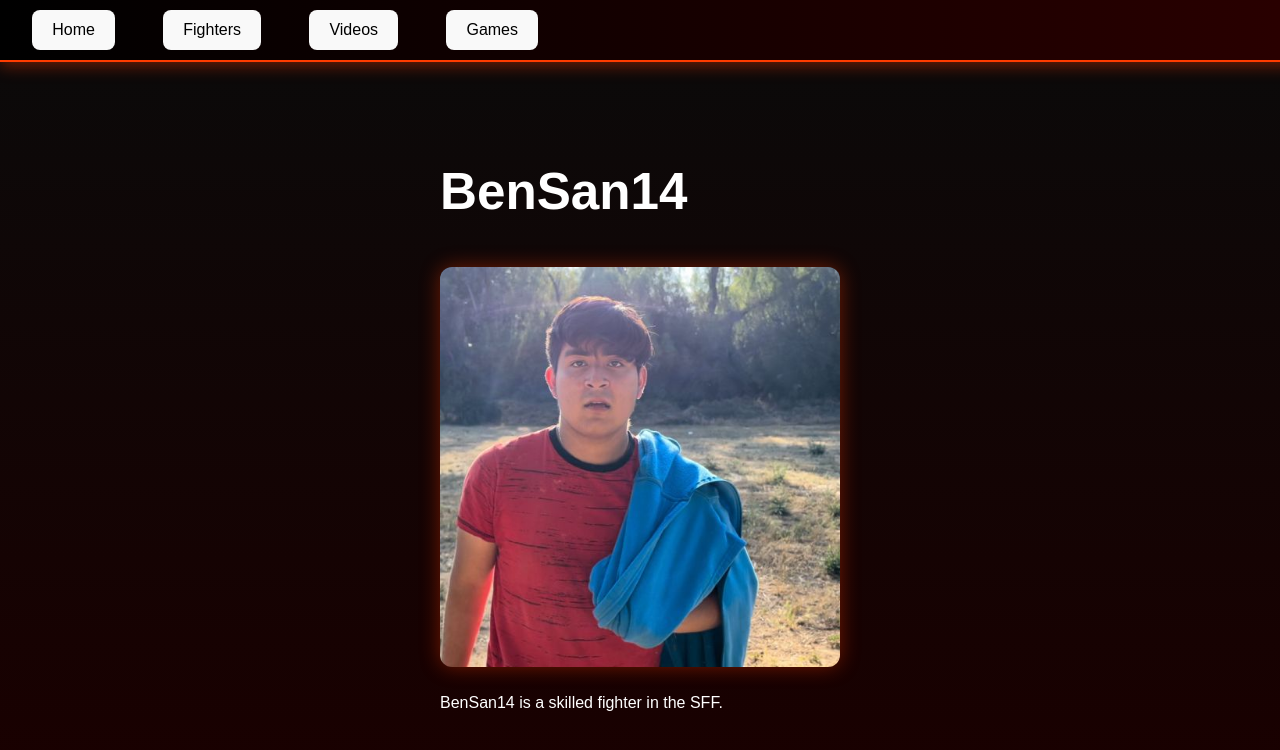
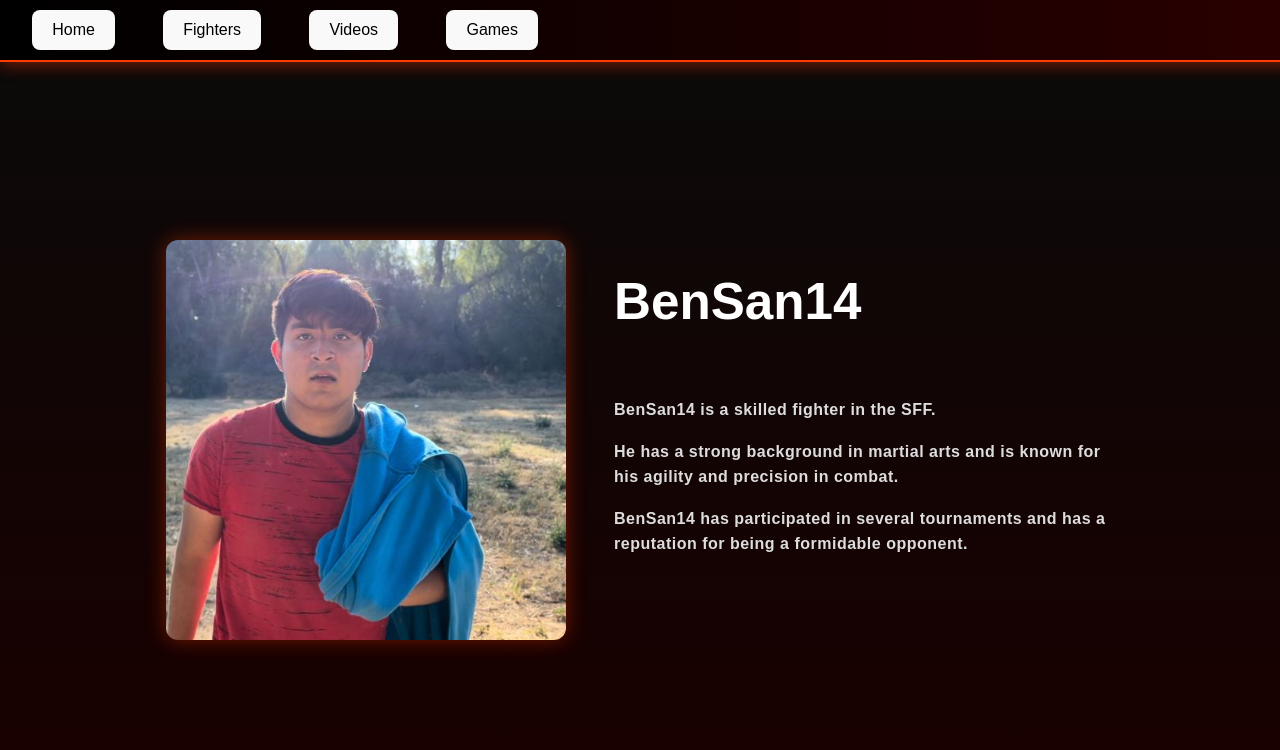
Before and after one commit to BenSan142/SFF-Website-Info, a React (Vite) app: page /#/fighter/BenSan14 in a window 1280 px wide. Shown: the top 750 px of the page. Built offline with nearby package versions, Linux system fonts and the light colour scheme.

Commit message:
Add on to setup for Fighter Pages

```diff
--- a/src/App.css
+++ b/src/App.css
@@ -78,10 +78,20 @@ body {
 
 .fighter-section {
   display: flex;
-  align-items: center;
   gap: 3rem;
-  margin-top: 3rem;
+  align-items: flex-start;
+  margin-top: 2rem;
 }
+
+.fighter-info {
+  display: flex;
+  flex-direction: column;
+  gap: 1rem;
+}
+
+
+
+
 
 /* SMALL FIGHTER IMAGE */
 
@@ -105,10 +115,13 @@ body {
 
 /* TEXT */
 
-.FighterText {
+.fighter-text {
   text-align: left;
   max-width: 500px;
   line-height: 1.6;
+  font-weight: 600;
+  letter-spacing: 0.5px;
+  color: #ddd;
 }
 
 /* CARDS */
--- a/src/Components/FighterPage.tsx
+++ b/src/Components/FighterPage.tsx
@@ -1,19 +1,39 @@
 import Header from "../Components/Header";
 import '../App.css';
 
-
-function FighterPage({ name, image, alt, children } : { name: string; image: string; alt: string; children: React.ReactNode }) {
+function FighterPage({
+  name,
+  image,
+  alt,
+  children
+}: {
+  name: string;
+  image: string;
+  alt: string;
+  children: React.ReactNode;
+}) {
   return (
     <div className="fighter-layout">
       <Header />
 
-      <h1 className="FighterText">{name}</h1>
+      <div className="fighter-section">
 
+        <img
+          src={image}
+          alt={alt}
+          className="fighter-image-2"
+        />
 
-      <img src={image} alt={alt} className="fighter-image-2" />
+        <div className="fighter-info">
 
-      <div className="fighter-content">
-        {children}
+          <h1>{name}</h1>
+
+          <div className="fighter-text">
+            {children}
+          </div>
+
+        </div>
+
       </div>
     </div>
   );
--- a/src/Pages/BenSan14.tsx
+++ b/src/Pages/BenSan14.tsx
@@ -8,8 +8,14 @@ function BenSan14Page() {
       image={FighterImg}
       alt="BenSan14"
     >
-      <p className="FighterText">
+      <p>
         BenSan14 is a skilled fighter in the SFF.
+      </p>
+      <p>
+        He has a strong background in martial arts and is known for his agility and precision in combat.
+      </p>
+      <p>
+        BenSan14 has participated in several tournaments and has a reputation for being a formidable opponent.
       </p>
     </FighterPage>
   );
```
